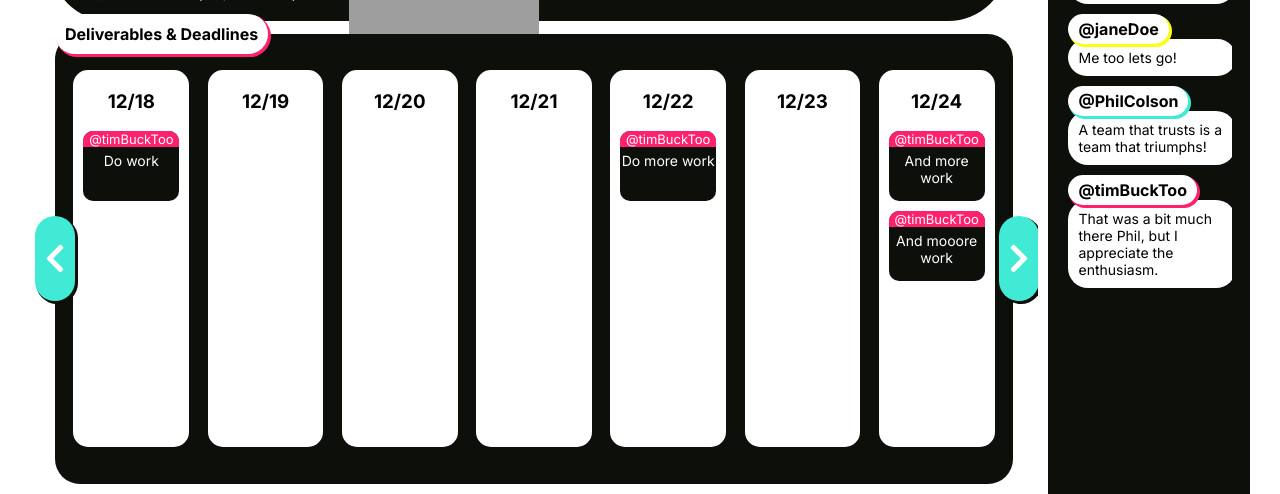
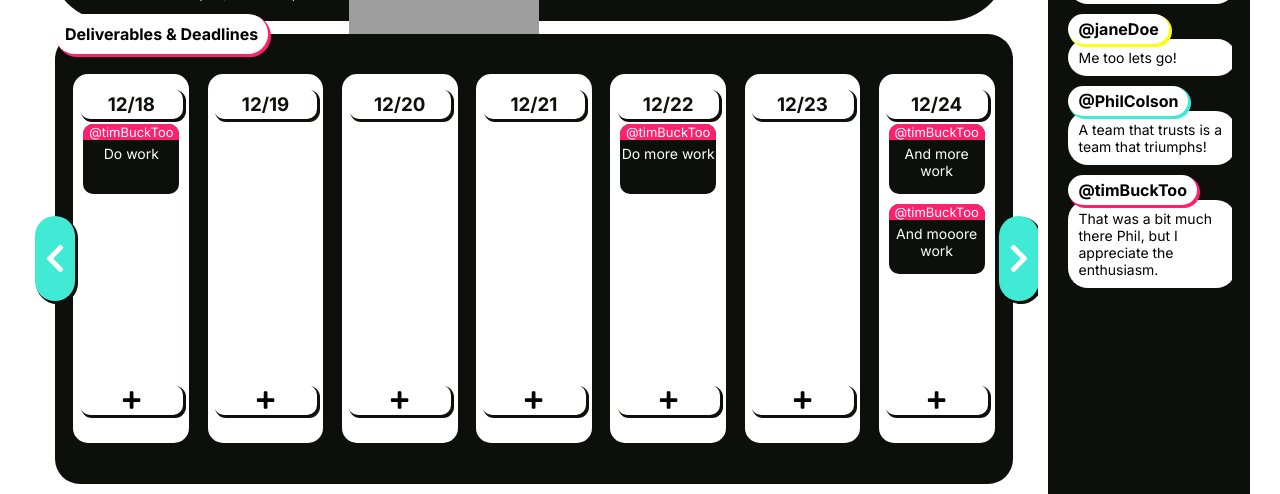
Before and after one commit to Team-Demon-Slayer/code-collider, a Next.js app: page /project in a window 1280 px wide. Shown: the part 199-693 px from the top of the page. Built offline with nearby package versions, Linux system fonts and the light colour scheme; grey boxes are pictures that could not be loaded.

Commit message:
added ability to add a task and scroll with perma button on date

```diff
--- /dev/null
+++ b/src/app/project/AddTaskModal.jsx
@@ -0,0 +1,82 @@
+"use client";
+
+import { useState, useEffect } from "react";
+import { FaTimes } from "react-icons/fa";
+import { FaEdit } from "react-icons/fa";
+
+import mockData from "./mock-data.js";
+import getUserColor from "../_utils/getUserColor.js";
+import formatDate from "../_utils/formatDate.js";
+
+const { tasks } = mockData;
+
+export default function AddTaskModal({
+  date,
+  handleShowAddModal,
+  handleAddTask,
+  prevId,
+}) {
+  const [title, setTitle] = useState("");
+  const [description, setDescription] = useState("");
+
+  const dateFormatted = formatDate(date);
+
+  const username = "timBuckToo";
+
+  const sendUpdate = async () => {
+    const newTask = {
+      title,
+      description,
+      date,
+      task_id: prevId + 1,
+      owner: null,
+      complete: false,
+    };
+    await handleAddTask(newTask);
+    handleShowAddModal(false);
+  };
+
+  return (
+    <div className="modal-overlay">
+      <div className="task-modal">
+        <FaTimes
+          className="close-modal-btn"
+          onClick={() => handleShowAddModal(false)}
+        />
+        <div className="task-modal-header">
+          <div className="task-title">
+            <div className="task-due">Due Date - {dateFormatted}</div>
+            <div className="task-title-edit">
+              <input
+                type="task"
+                onChange={(e) => setTitle(e.target.value)}
+                value={title}
+                placeholder="Add a task title..."
+                className="add-task-title-input"
+              />
+            </div>
+          </div>
+        </div>
+        <div className="task-description-container">
+          <p className="task-description-header">Description</p>
+          <textarea
+            className="add-task-modal-body"
+            value={description}
+            placeholder="Add a task description..."
+            onChange={(e) => setDescription(e.target.value)}
+          >
+            {description}
+          </textarea>
+        </div>
+        <div className="task-modal-footer">
+          <button
+            onClick={() => sendUpdate()}
+            className="task-modal-complete-btn task-modal-complete-btn-completed"
+          >
+            Add Task
+          </button>
+        </div>
+      </div>
+    </div>
+  );
+}
--- a/src/app/project/Deliverables.jsx
+++ b/src/app/project/Deliverables.jsx
@@ -4,22 +4,36 @@ import React, { useState } from "react";
 import formatDate from "../_utils/formatDate.js";
 import truncateString from "../_utils/truncateString.js";
 import getUserColor from "../_utils/getUserColor.js";
-import { FaChevronLeft, FaChevronRight, FaCheck } from "react-icons/fa";
+import { FaChevronLeft, FaChevronRight, FaPlus, FaCheck } from "react-icons/fa";
 import TaskModal from "./TaskModal.jsx";
+import AddTaskModal from "./AddTaskModal.jsx";
 
 export default function Deliverables({
   deliverables,
   handleMarkComplete,
   handleClaimTask,
   handleEditTask,
+  handleAddTask,
   project_meta,
 }) {
   const [selectedTask, setSelectedTask] = useState(null);
   const [selectedDate, setSelectedDate] = useState(null);
   const [showModal, setShowModal] = useState(false);
+  const [showAddTask, setShowAddTask] = useState(false);
+  const [prevId, setPrevId] = useState(0);
 
   const handleShowModal = (value) => {
     setShowModal(value);
+  };
+
+  const handleShowAddModal = (value) => {
+    setShowAddTask(value);
+  };
+
+  const handleAddTaskClick = (date, currentId) => {
+    setPrevId(currentId);
+    setSelectedDate(date);
+    setShowAddTask(true);
   };
 
   const handleSelectTask = (task, date) => {
@@ -41,9 +55,18 @@ export default function Deliverables({
           date={selectedDate}
         />
       )}
+      {showAddTask && (
+        <AddTaskModal
+          handleAddTask={handleAddTask}
+          date={selectedDate}
+          handleShowAddModal={handleShowAddModal}
+          prevId={prevId}
+        />
+      )}
       <div className="deliverables-header">Deliverables & Deadlines</div>
       {deliverables.map((day) => {
         const date = formatDate(day.date);
+        const tasksLength = day.tasks.length - 1;
         return (
           <div className="deliverables-day" key={day.date}>
             <h3>{date}</h3>
@@ -71,6 +94,10 @@ export default function Deliverables({
                 </div>
               );
             })}
+            <FaPlus
+              className="deliverables-day-add-task"
+              onClick={() => handleAddTaskClick(day.date, tasksLength)}
+            />
           </div>
         );
       })}
--- a/src/app/project/page.js
+++ b/src/app/project/page.js
@@ -55,6 +55,15 @@ export default function ProjectPage() {
     setTriggerUpdate(!triggerUpdate);
   };
 
+  const handleAddTask = async (newTask) => {
+    await deliverables.forEach((deliverable) => {
+      if (deliverable.date === newTask.date) {
+        deliverable.tasks.push(newTask);
+      }
+    });
+    setTriggerUpdate(!triggerUpdate);
+  };
+
   useEffect(() => {
     getData();
     setIsLoading(false);
@@ -77,6 +86,7 @@ export default function ProjectPage() {
           handleMarkComplete={handleMarkComplete}
           handleClaimTask={handleClaimTask}
           handleEditTask={handleEditTask}
+          handleAddTask={handleAddTask}
           project_meta={project_meta}
         />
         <a
--- a/src/app/project/style.css
+++ b/src/app/project/style.css
@@ -113,7 +113,7 @@
 }
 
 .project-details-footer {
-  display:flex;
+  display: flex;
   width: 100%;
   justify-content: space-between;
 }
@@ -441,18 +441,53 @@
   justify-content: flex-start;
   align-items: center;
   width: 10%;
-  height: 75%;
+  height: 62%;
   background-color: var(--white-color);
   border-radius: 15px;
   padding: 10px;
-  padding-top: 20px;
-  padding-bottom: 20px;
+  padding-top: 50px;
+  padding-bottom: 40px;
   cursor: default;
   overflow-y: scroll;
+  position: relative;
 }
 
 .deliverables-day::-webkit-scrollbar {
   display: none;
+}
+
+.deliverables-day h3 {
+  position: fixed;
+  z-index: 20;
+  background-color: var(--white-color);
+  color: var(--dark-color);
+  box-shadow: 2px 2px 0px 1px var(--dark-color);
+  width: 8%;
+  height: 30px;
+  display: flex;
+  justify-content: center;
+  align-items: center;
+  border-radius: 10px;
+  top: 36%;
+}
+
+.deliverables-day-add-task {
+  background-color: var(--white-color);
+  border-radius: 10px;
+  width: 6.5%;
+  height: 20px;
+  padding: 5px 10px;
+  box-shadow: 2px 2px 0px 1px var(--dark-color);
+  top: 73%;
+  position: fixed;
+  cursor: pointer;
+  z-index: 10;
+  transition: scale 0.2s ease-in-out, opacity 0.2s ease-in-out;
+}
+
+.deliverables-day-add-task:hover {
+  scale: 0.97;
+  opacity: 0.7;
 }
 
 .deliverables-day h3 {
@@ -469,7 +504,7 @@
   color: var(--white-color);
   border-radius: 10px;
   width: 100%;
-  height: 70px;
+  min-height: 70px;
   margin-bottom: 10px;
   text-align: center;
   font-size: 14px;
@@ -646,6 +681,17 @@
   font-size: 20px;
   width: 100%;
 }
+.add-task-title-input {
+  background-color: var(--dark-color);
+  color: var(--white-color);
+  border: none;
+  outline: none;
+  font-size: 20px;
+  border-radius: 10px;
+  width: 100%;
+  box-shadow: 0px 0px 0px 1px var(--white-color);
+  padding: 5px 10px;
+}
 .task-title-input-true {
   background-color: var(--dark-color);
   color: var(--white-color);
@@ -695,6 +741,24 @@
   border: 0px;
   padding: 5px;
   font-family: "__Inter_e66fe9", "__Inter_Fallback_e66fe9";
+}
+.add-task-modal-body {
+  display: flex;
+  justify-content: flex-start;
+  align-items: flex-start;
+  text-align: left;
+  color: var(--white-color);
+  width: 96%;
+  height: 100%;
+  background-color: var(--dark-color);
+  color: var(--white-color);
+  resize: none;
+  border: 0px;
+  border-radius: 10px;
+  box-shadow: 0px 0px 0px 1px var(--white-color);
+  font-family: "__Inter_e66fe9", "__Inter_Fallback_e66fe9";
+  margin-bottom: 40px;
+  padding: 10px;
 }
 .task-modal-body-true {
   display: flex;
```
